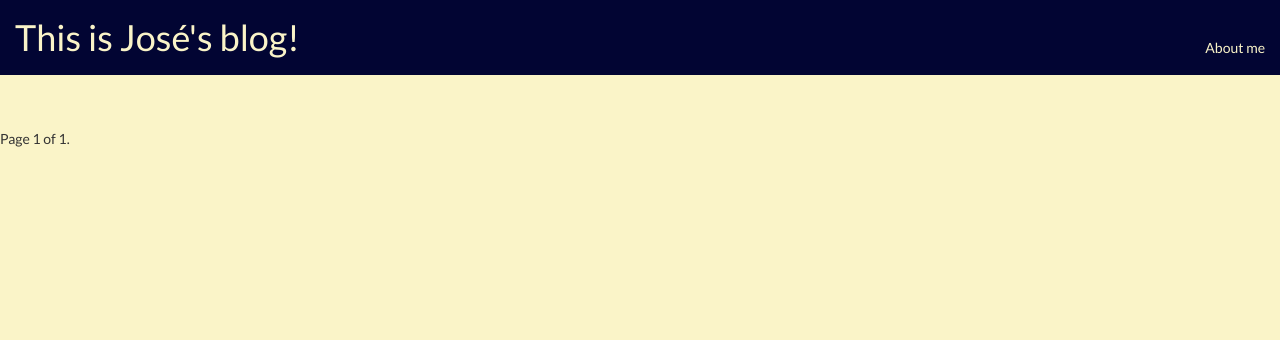
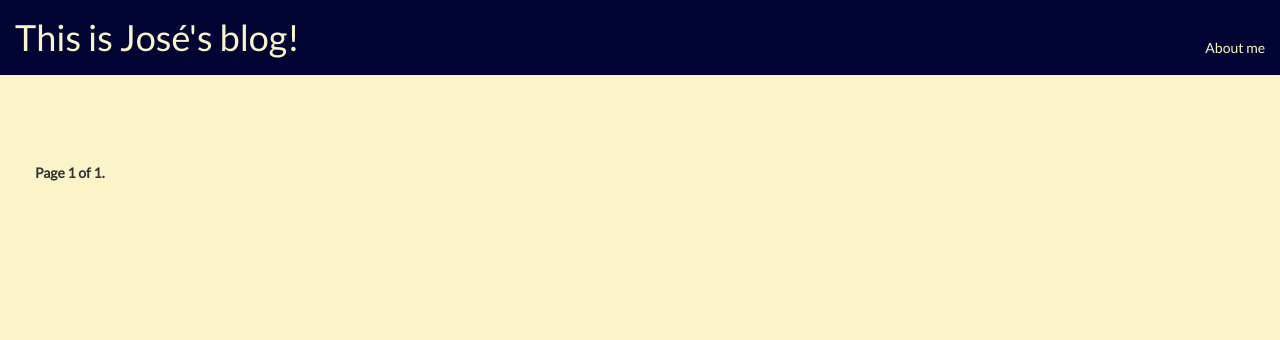
Before and after one commit to josegarban/blog, a Django app: page / in a window 1280 px wide. Shown: the top 340 px of the page. Run offline with Django 3.2, Linux system fonts and the light colour scheme; data that the repository does not hold is empty; parts of the project's set-up code (start-up, migrations or seed data) failed here and were passed over; some libraries are stand-ins or nearby versions.

Commit message:
Fixed Python code taking Prism formatting when it was not wanted, improved top of lists.

```diff
--- a/blog/templates/blog/base.html
+++ b/blog/templates/blog/base.html
@@ -40,6 +40,3 @@
   </body>
 
 </html>
-
-{% comment %} {% endcomment %}
-{# 'comment' #}
--- a/blog/templates/blog/pagination.html
+++ b/blog/templates/blog/pagination.html
@@ -1,15 +1,18 @@
 <div class="pagination">
+
     <span class="step-links">
         {% if page.has_previous %}
             <a href="?page={{ page.previous_page_number }}">Previous</a>
         {% endif %}
 
         <span class="current">
-            Page {{ page.number }} of {{ page.paginator.num_pages }}.
+        Page {{ page.number }} of {{ page.paginator.num_pages }}.
+
         </span>
 
         {% if page.has_next %}
             <a href="?page={{ page.next_page_number }}">Next</a>
         {% endif %}
     </span>
+
 </div>
--- a/blog/templates/blog/post_list.html
+++ b/blog/templates/blog/post_list.html
@@ -4,17 +4,20 @@
 
 {% block content %}
   <div class="row">
-    {% if user.is_authenticated %}
-      <a href="{% url 'blog:post_new' %}" class="top-menu"><span class="glyphicon glyphicon-plus"> New post</span></a>
-    {% endif %}
-
+    <div class="col-md-2">
+    </div>
+    <div class="col-md-8">
     {% if tag %}
       <h2>Posts tagged with "{{ tag }}"</h2>
     {% endif %}
+    {% if user.is_authenticated %}
+    <a href="{% url 'blog:post_new' %}" class="top-menu"><span class="glyphicon glyphicon-plus"> New post</span></a>
+    {% endif %}
+    </div>
   </div>
 
     {% for post in posts %}
-    <div class="row">
+
       <article class="post">
         <div class="row">
           <div class="col-md-2">
@@ -40,14 +43,17 @@
             </p>
             <p>{{ post.text|truncatewords:30|safe }}</p>
           </div>
-        </div>
-        <div class="col-md-2">
+          <div class="col-md-2">
+          </div>
         </div>
       </article>
-    </div>
     {% endfor %}
 
   <div class="row">
-    {% include "blog/pagination.html" with page=posts %}
+    <div class="col-md-2">
+      <div class="date-inlist">
+        <strong>{% include "blog/pagination.html" with page=posts %}</strong>
+      </div>
+    </div>
   </div>
 {% endblock %}
```
